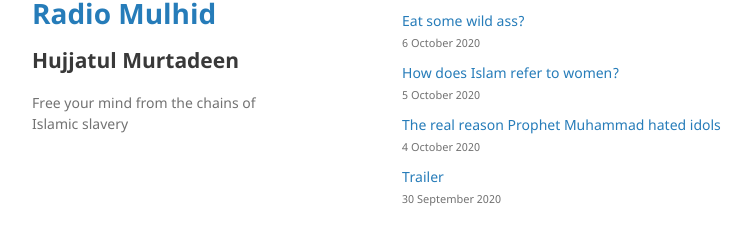
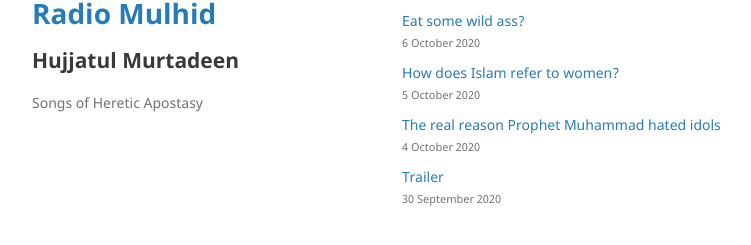
Before and after one commit to neemkaroli/slam, a Jekyll site: the page built from index.md, in a window 1280 px wide. Shown: the part 200-445 px from the top of the page, without its empty margins (178-929 px from the left). Built offline with Jekyll 4.4.1, drawn with Linux system fonts in a browser that asks for light colours.

Commit message:
Update _config.yml

```diff
--- a/_config.yml
+++ b/_config.yml
@@ -1,11 +1,11 @@
 title: Radio Mulhid
-description: Free your mind from the chains of Islamic slavery
+description: Songs of Heretic Apostasy
 author: Hujjatul Murtadeen
-email: exmuslimadamseeker@gmail.com
-lang: hi-in
+#email: exmuslimadamseeker@gmail.com
+lang: en-us
 logo: /assets/img/logo.png
-baseurl: "/YouTubeLive.html" # the subpath of your site, e.g. /blog
-url: "adamseekeroftruth.com" # the base hostname & protocol for your site, e.g. http://example.com
+#baseurl: "/YouTubeLive.html" # the subpath of your site, e.g. /blog
+#url: "adamseekeroftruth.com" # the base hostname & protocol for your site, e.g. http://example.com
 
 # Exclude from processing.
 # The following items will not be processed, by default. Create a custom list
```
